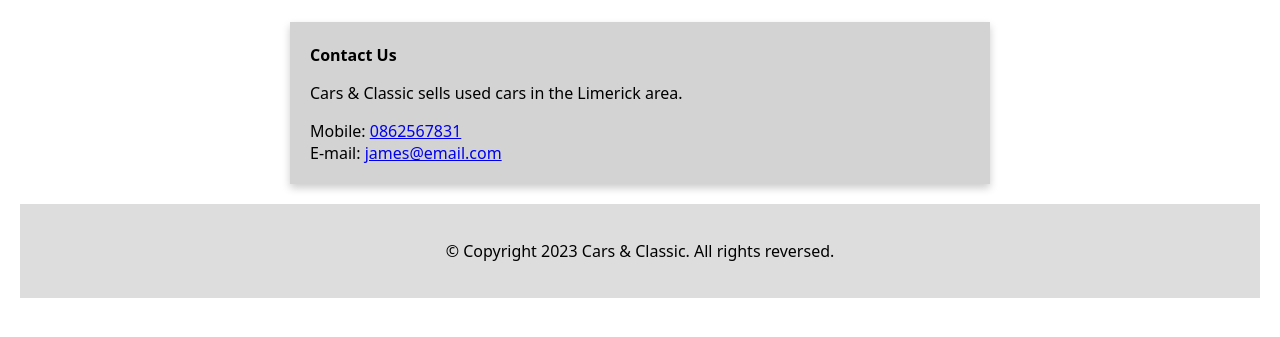
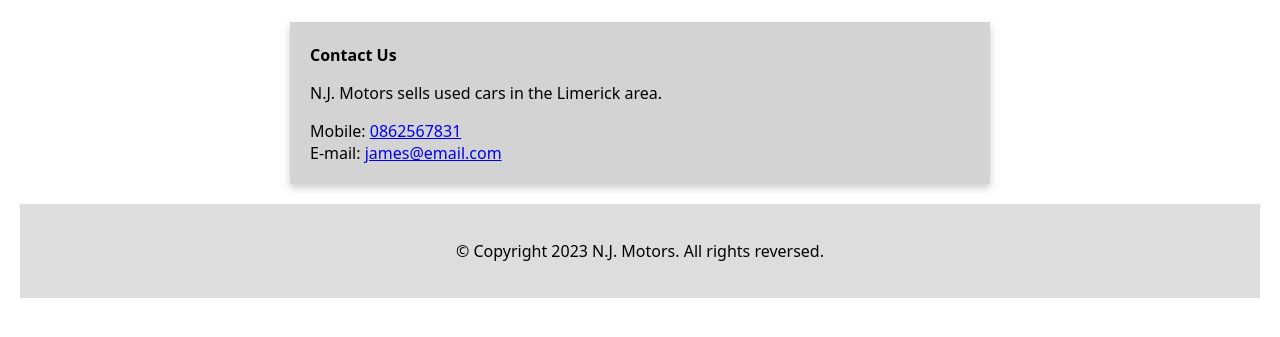
Before and after one commit to Naught00/motors, a Python web app: template templates/contact.html in a window 1280 px wide. Shown: the part 259-596 px from the top of the page. Run offline with Jinja, Linux system fonts and the light colour scheme; the template is opened without the code that fills it, so the values that code supplies are empty; some web fonts are replaced.

Commit message:
Update name

```diff
--- a/templates/contact.html
+++ b/templates/contact.html
@@ -2,7 +2,7 @@
 <br>
 <div class="info">
 	<h4>Contact Us</h4>
-	<p> Cars & Classic sells used cars in the Limerick area. </p>
+	<p> N.J. Motors sells used cars in the Limerick area. </p>
 	Mobile: <a href="tel:0862567831">0862567831</a> <br>
 	E-mail: <a href="mailto:james@email.com">james@email.com</a>
 </div>
--- a/templates/footer.html
+++ b/templates/footer.html
@@ -1,5 +1,5 @@
 <footer class="footer">
-	<p>© Copyright 2023 Cars & Classic. All rights reversed.</p>
+	<p>© Copyright 2023 N.J. Motors. All rights reversed.</p>
 </footer>
 </body>
 </html>
--- a/templates/header.html
+++ b/templates/header.html
@@ -4,7 +4,7 @@
 		<meta charset="utf-8" />
 		<meta name="viewport" content="width=device-width" />
 		<meta http-equiv="X-UA-Compatible" content="ie=edge">
-		<title>Cars and Classic</title>
+		<title>N.J. Motors</title>
 		<link
 				href="https://fonts.googleapis.com/css?family=Open+Sans+Condensed:300|Sonsie+One"
 				rel="stylesheet" />
@@ -15,7 +15,7 @@
 	<body>
 		<header>
 			<br>
-			<img src="/static/images/cartc.png" height="150" align="middle" />
+			<img src="/static/images/njmotors-transparent.png" height="150" align="middle" />
 		</header>
 
 		<nav class = "nav">
```
